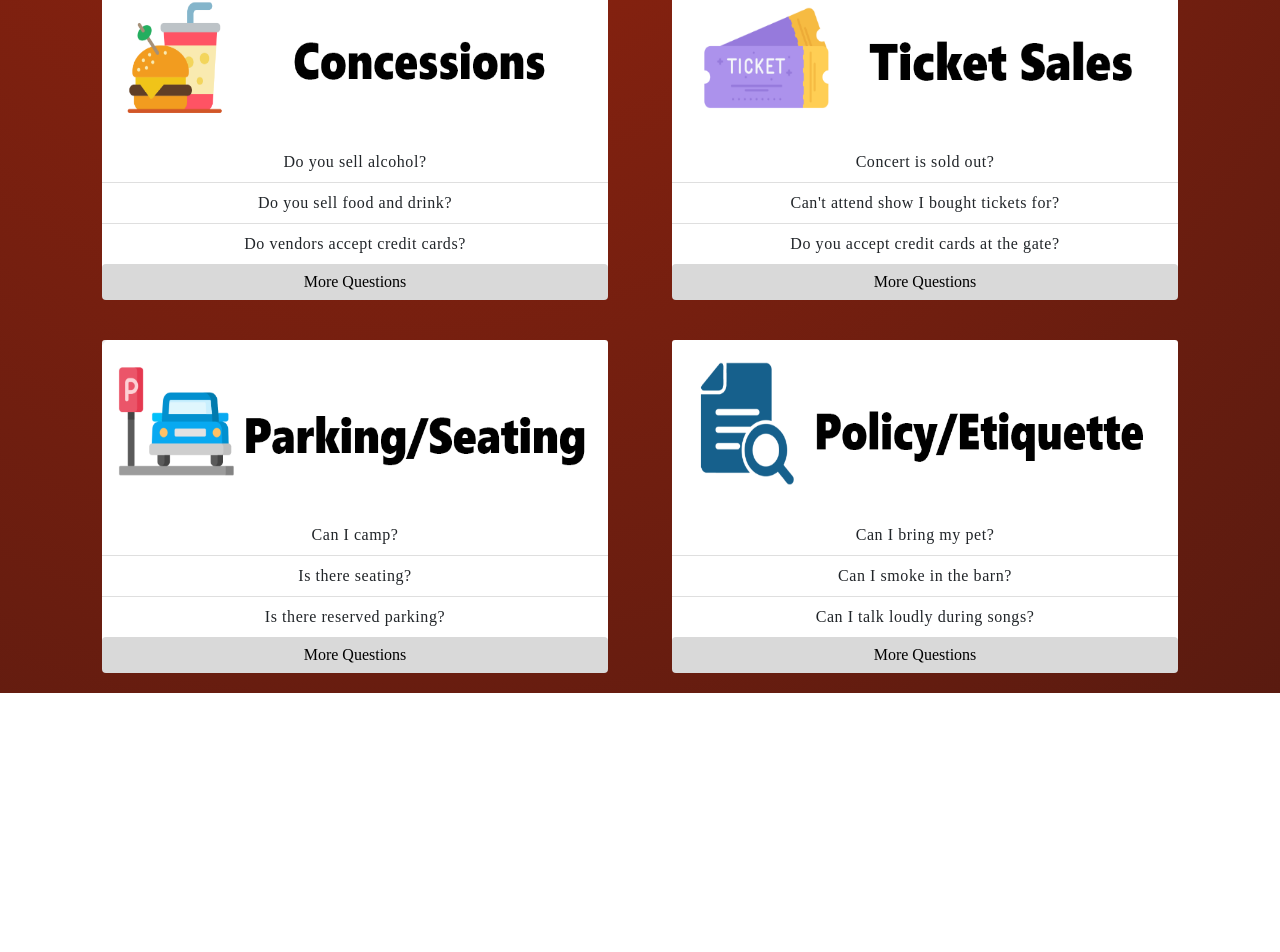
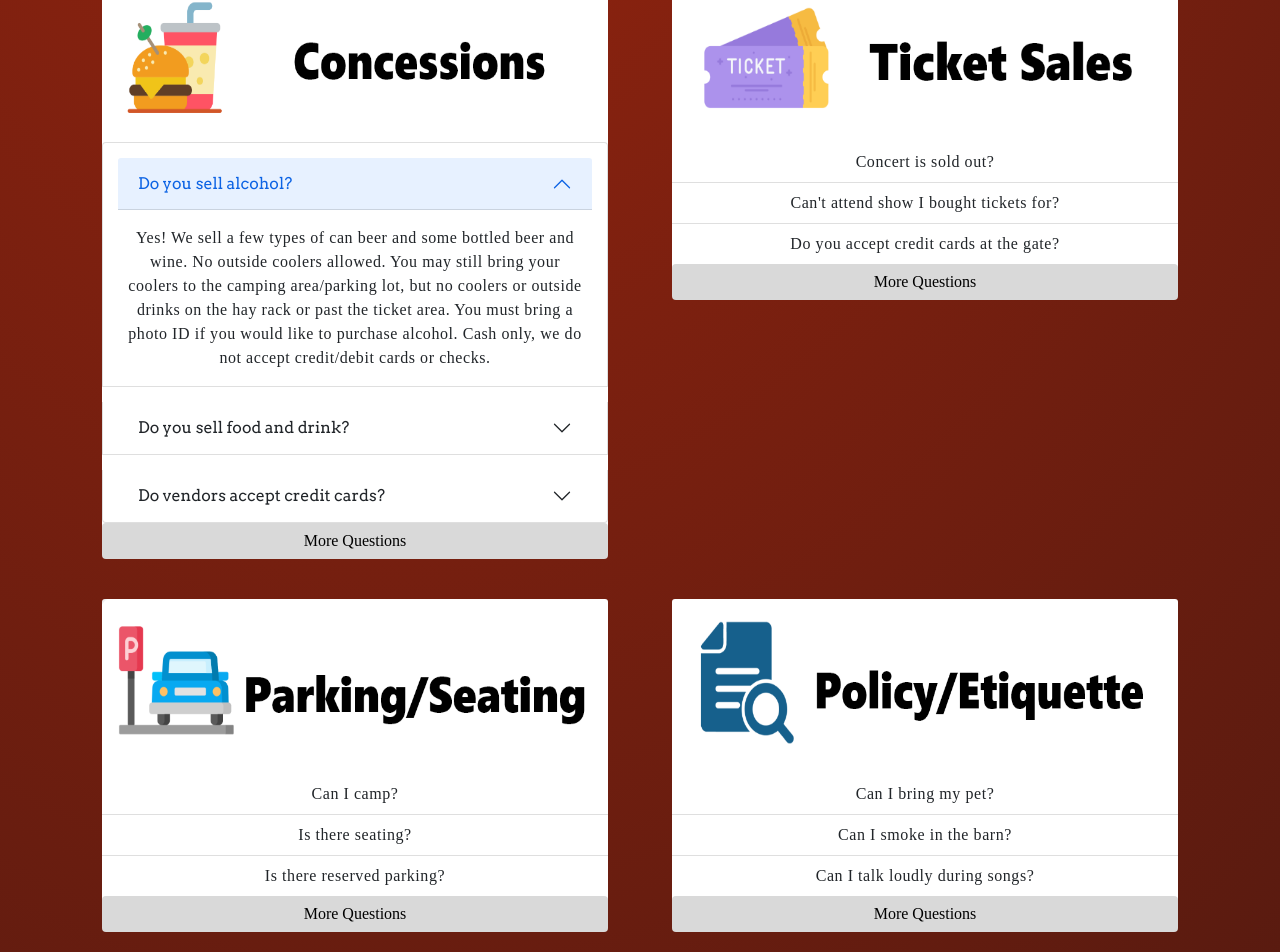
Before and after one commit to hcsneden/codfish-hollow, a React (Create React App) app: page /codfish-hollow/faq in a window 1280 px wide. Shown: the part 603-1555 px from the top of the page. Before the commit the page ends 1296 px from the top, so only its background shows below. Built offline with nearby package versions, Linux system fonts and the light colour scheme; a web font is replaced by a local one.

Commit message:
added first according drop down to concessions

```diff
--- a/src/components/FAQ.jsx
+++ b/src/components/FAQ.jsx
@@ -3,6 +3,7 @@ import { Col, Container, Row } from "react-bootstrap";
 import Button from 'react-bootstrap/Button';
 import Card from 'react-bootstrap/Card';
 import { ListGroup } from "react-bootstrap";
+import { Accordion } from "react-bootstrap";
 
 
 const FAQ = () => {
@@ -10,7 +11,7 @@ const FAQ = () => {
         <div>
             <img
                 className="faq-hero-image"
-                src={require("../images/image1.png")}
+                src={require("../images/band playing.jpg")}
                 alt="First slide"
             />
             <div className="faq-banner">
@@ -23,11 +24,30 @@ const FAQ = () => {
                     <Col md={6}>
                         <Card>
                             <Card.Img className="faq-card" variant="top" src={require("../images/concessions.PNG")} />
-                            <ListGroup variant="flush">
-                                <ListGroup.Item>Do you sell alcohol?</ListGroup.Item>
-                                <ListGroup.Item>Do you sell food and drink?</ListGroup.Item>
-                                <ListGroup.Item>Do vendors accept credit cards?</ListGroup.Item>
-                            </ListGroup>
+                            <Accordion defaultActiveKey="0">
+                                <Accordion.Item eventKey="0">
+                                    <Accordion.Header>Do you sell alcohol?</Accordion.Header>
+                                    <Accordion.Body>
+                                        Yes! We sell a few types of can beer and some bottled beer and wine. No outside coolers allowed.
+                                        You may still bring your coolers to the camping area/parking lot, but no coolers or outside drinks
+                                        on the hay rack or past the ticket area. You must bring a photo ID if you would like to purchase alcohol.
+                                        Cash only, we do not accept credit/debit cards or checks.
+                                    </Accordion.Body>
+                                </Accordion.Item>
+                                <Accordion.Item eventKey="1">
+                                    <Accordion.Header>Do you sell food and drink?</Accordion.Header>
+                                    <Accordion.Body>
+                                        Yes! We have a food truck at every show, sometimes two!
+                                    </Accordion.Body>
+                                </Accordion.Item>
+                                <Accordion.Item eventKey="2">
+                                    <Accordion.Header>Do vendors accept credit cards?</Accordion.Header>
+                                    <Accordion.Body>
+                                        Unfortunately we only accept cash payment. There is an ATM at the barn but sometimes the internet
+                                        is spotty so it is best to bring cash.
+                                    </Accordion.Body>
+                                </Accordion.Item>
+                            </Accordion>
                             <Button variant="secondary">More Questions</Button>
                         </Card>
                     </Col>
```
Also changed, not shown: src/images/band playing.jpg (added).
